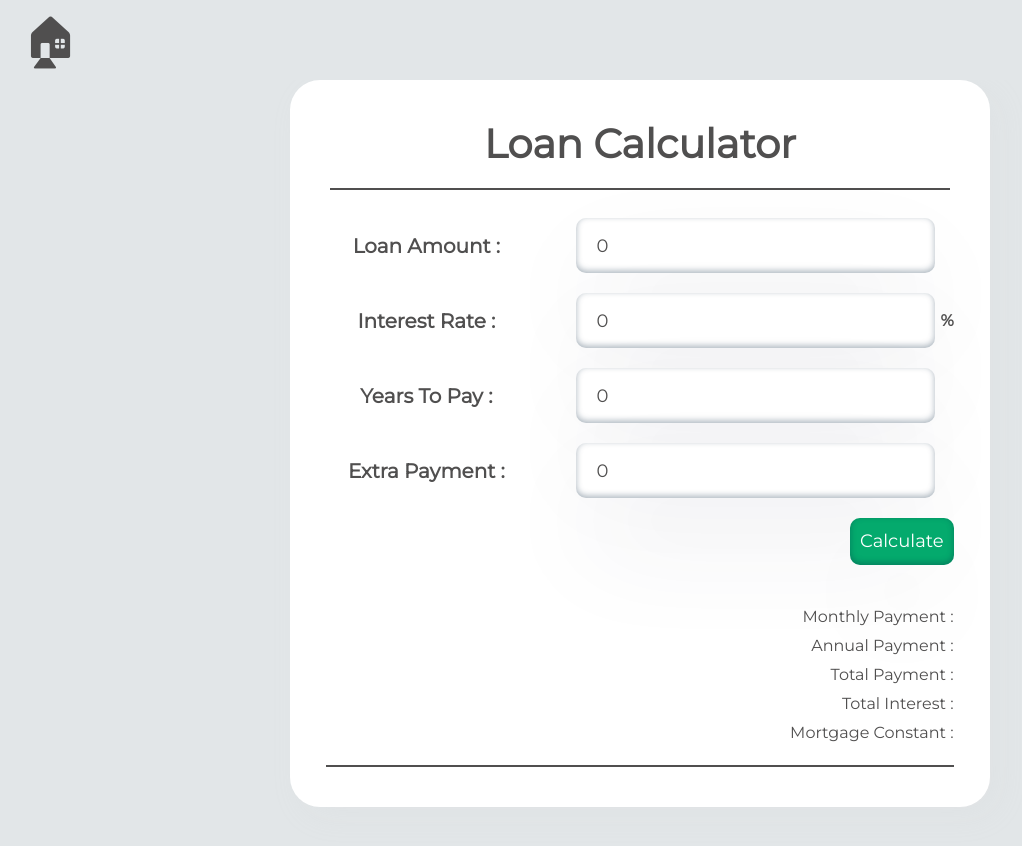
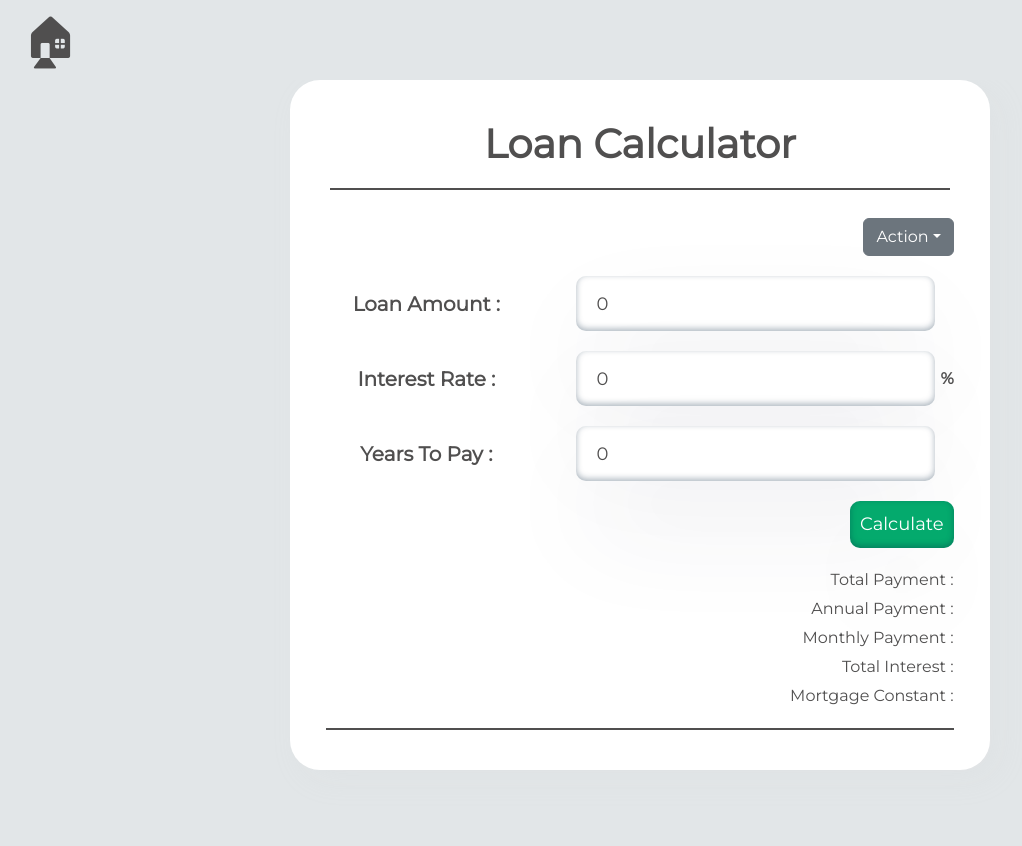
Before and after one commit to bansiKhokhariya/calculatorWeb, a React (Vite) app: page /loanMortgage/loanCalculator in a window 1280 px wide. Shown: the top 846 px of the page, without its empty margins (0-1022 px from the left). Built offline with nearby package versions, Linux system fonts and the light colour scheme.

Commit message:
add loan save view and delete functionality

```diff
--- a/src/components/LoanMortgage/LoanCalculator/LoanCalculator.jsx
+++ b/src/components/LoanMortgage/LoanCalculator/LoanCalculator.jsx
@@ -1,35 +1,68 @@
-import React, { useState } from 'react';
+import React, { useState, useEffect } from 'react';
+import { Dropdown, Modal, Button, Table } from 'react-bootstrap';
+
 
 function LoanCalculator() {
-    // State variables for input fields
+
     const [loanAmount, setLoanAmount] = useState(0);
     const [interestRate, setInterestRate] = useState(0);
     const [loanTermYears, setLoanTermYears] = useState(0);
-    const [extraPayment, setExtraPayment] = useState(0);
     const [result, setResult] = useState({});
+    const [showSaveLoanModal, setShowSaveLoanModal] = useState(false);
+    const [showLoanDataModal, SetShowLoanDataModal] = useState(false);
+    const [loanName, setLoanName] = useState('');
+    const [savedLoans, setSavedLoans] = useState([]);
+
+
+    // Function to retrieve saved loan data from local storage
+    useEffect(() => {
+        const savedData = JSON.parse(localStorage.getItem('savedLoans')) || [];
+        setSavedLoans(savedData);
+    }, [showLoanDataModal]);
 
     // Function to handle loan calculation
     const calculateLoan = () => {
         const loanAmountNum = parseFloat(loanAmount);
         const interestRateNum = parseFloat(interestRate) / 100 / 12;
         const loanTermMonthsNum = parseInt(loanTermYears) * 12;
-        const extraPaymentNum = parseFloat(extraPayment);
 
         // mortgage constant Calculations
         const mortgageConstant = (interestRateNum * Math.pow(1 + interestRateNum, loanTermMonthsNum)) /
             (Math.pow(1 + interestRateNum, loanTermMonthsNum) - 1) * 12;
 
         // monthly payment Calculations
-        var x = Math.pow(1 + interestRateNum, loanTermMonthsNum) + extraPaymentNum;
+        var x = Math.pow(1 + interestRateNum, loanTermMonthsNum);
         var monthlyPayment = (loanAmountNum * x * interestRateNum) / (x - 1);
 
         setResult({
             mortgageConstant: (mortgageConstant * 100).toFixed(2) + '%',
             monthlyPayment: (monthlyPayment.toFixed(2)),
             annualPayment: (monthlyPayment * 12).toFixed(2),
+            totalPayment: (monthlyPayment * loanTermMonthsNum).toFixed(2),
             totalInterest: ((monthlyPayment * loanTermMonthsNum) - loanAmountNum).toFixed(2)
         })
 
+    };
+
+    // Function to handle Save Loan
+    const handleSave = () => {
+        const newLoanDetails = {
+            name: loanName,
+            amount: loanAmount,
+            interestRate,
+            termYears: loanTermYears
+        };
+        const existingLoans = JSON.parse(localStorage.getItem('savedLoans')) || [];
+        const updatedLoans = [...existingLoans, newLoanDetails];
+        localStorage.setItem('savedLoans', JSON.stringify(updatedLoans));
+        setShowSaveLoanModal(false);
+    };
+
+    // Function to handle deleting a saved loan
+    const handleDelete = (index) => {
+        const updatedLoans = savedLoans.filter((loan, i) => i !== index);
+        setSavedLoans(updatedLoans);
+        localStorage.setItem('savedLoans', JSON.stringify(updatedLoans));
     };
 
     return (
@@ -39,6 +72,18 @@ function LoanCalculator() {
                     <h2 className='percentage-caculator-title'>Loan Calculator</h2>
                     <div className='percentage-caculator-main-box' >
                         <div className="conversion">
+
+                            <div className='percentage-button-section'>
+                                <Dropdown>
+                                    <Dropdown.Toggle variant="secondary" id="dropdown-basic">
+                                        Action
+                                    </Dropdown.Toggle>
+                                    <Dropdown.Menu>
+                                        <Dropdown.Item onClick={() => setShowSaveLoanModal(true)}>Save</Dropdown.Item>
+                                        <Dropdown.Item onClick={() => SetShowLoanDataModal(true)}>My Loans</Dropdown.Item>
+                                    </Dropdown.Menu>
+                                </Dropdown>
+                            </div>
 
                             <div className='percentage-input-box'>
                                 <label className='percentage-caculator-lable' htmlFor="loanamount">Loan Amount : </label>
@@ -86,21 +131,6 @@ function LoanCalculator() {
                                     &nbsp;
                                 </div>
                             </div>
-                            <div className='percentage-input-box'>
-                                <label className='percentage-caculator-lable' htmlFor="extraPayment">Extra Payment :</label>
-                                <div style={{ display: "flex", gap: "5px", alignItems: "center" }}>
-                                    <input
-                                        className='percentage-caculator-input'
-                                        type="text"
-                                        name=""
-                                        id="extraPayment"
-                                        value={extraPayment}
-                                        onChange={(e) => setExtraPayment(e.target.value.replace(/\D/g, ''))}
-                                    />
-                                    &nbsp;
-                                    &nbsp;
-                                </div>
-                            </div>
 
                             <div className='percentage-button-section'>
                                 <div className='percentage-button green-button' onClick={calculateLoan}>
@@ -110,19 +140,13 @@ function LoanCalculator() {
 
                             <div className='percentage-result-section'>
                                 <div className='result-value'>
-                                    {result.mortgageConstant}
-                                </div>
-                            </div>
-
-                            <div className='percentage-result-section'>
-                                <div className='result-value'>
-                                    Monthly Payment  :  <span className='result-value-span-green'> {result.monthlyPayment}</span>
+                                    Total Payment  :  <span className='result-value-span-green'> {result.totalPayment}</span>
                                 </div>
                                 <div className='result-value'>
                                     Annual Payment  :  <span className='result-value-span-green'> {result.annualPayment}</span>
                                 </div>
                                 <div className='result-value'>
-                                    Total Payment  :  <span className='result-value-span-green'> {result.annualPayment}</span>
+                                    Monthly Payment  :  <span className='result-value-span-green'> {result.monthlyPayment}</span>
                                 </div>
                                 <div className='result-value'>
                                     Total Interest  :  <span className='result-value-span-green'> {result.totalInterest}</span>
@@ -131,8 +155,73 @@ function LoanCalculator() {
                                     Mortgage Constant  :  <span className='result-value-span-green'> {result.mortgageConstant}</span>
                                 </div>
                             </div>
+
+                            {result.totalPayment && (
+                                <div className='percentage-button-section'>
+                                    <div className='percentage-button blue-button'>
+                                        View Full Report
+                                    </div>
+                                </div>
+                            )}
+
                         </div>
                     </div>
+
+
+                    {/* view Loan Data */}
+                    <Modal show={showLoanDataModal} onHide={() => SetShowLoanDataModal(false)} dialogClassName="modal-dialog-centered modal-lg modal-dialog-scrollable">
+                        <Modal.Header closeButton>
+                            <Modal.Title>{savedLoans.length > 0 ? 'My Loans' : 'Save Loan'}</Modal.Title>
+                        </Modal.Header>
+                        <Modal.Body>
+                            {savedLoans.length > 0 ? (
+                                <Table striped bordered hover>
+                                    <thead>
+                                        <tr>
+                                            <th>Name</th>
+                                            <th>Amount</th>
+                                            <th>Interest Rate</th>
+                                            <th>Term (Years)</th>
+                                            <th>Action</th>
+                                        </tr>
+                                    </thead>
+                                    <tbody>
+                                        {savedLoans.map((loan, index) => (
+                                            <tr key={index}>
+                                                <td>{loan.name}</td>
+                                                <td>{loan.amount}</td>
+                                                <td>{loan.interestRate}</td>
+                                                <td>{loan.termYears}</td>
+                                                <td>
+                                                    <Button variant="danger" onClick={() => handleDelete(index)}>Delete</Button>
+                                                </td>
+                                            </tr>
+                                        ))}
+                                    </tbody>
+                                </Table>
+                            ) : (
+                                <p>No saved loans.</p>
+                            )}
+                        </Modal.Body>
+                    </Modal>
+
+                    {/* Modal for saving loan details */}
+                    <Modal show={showSaveLoanModal} onHide={() => setShowSaveLoanModal(false)} dialogClassName="modal-dialog-centered  bd-example-modal-sm">
+                        <Modal.Header closeButton>
+                            <Modal.Title>Save Loan</Modal.Title>
+                        </Modal.Header>
+                        <Modal.Body>
+                            <label>Loan Name:</label>
+                            <input type="text" value={loanName} onChange={(e) => setLoanName(e.target.value)} />
+                        </Modal.Body>
+                        <Modal.Footer>
+
+                            <Button variant="primary" onClick={handleSave}>
+                                Save
+                            </Button>
+                        </Modal.Footer>
+                    </Modal>
+
                 </div>
             </div >
         </>
```
